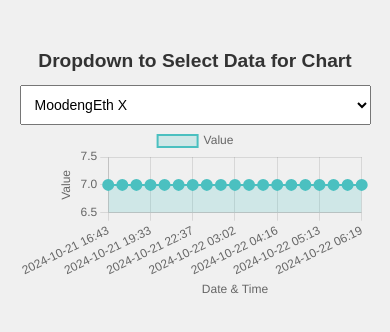
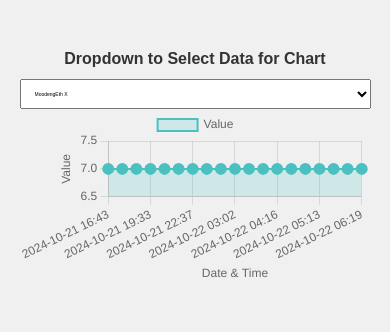
Before and after one commit to WardGoose/WardGoose.github.io, a plain HTML site: page index.html in a window 390 px wide. Drawn offline with nearby package versions, Linux system fonts and the light colour scheme.

Commit message:
(edit) mobile_view

```diff
--- a/static/css/style.css
+++ b/static/css/style.css
@@ -31,10 +31,10 @@ select {
 /* 모바일 대응을 위한 미디어 쿼리 */
 @media (max-width: 600px) {
     h1 {
-        font-size: 1.2em;  /* 모바일에서의 폰트 크기 */
+        font-size: 1em;  /* 모바일에서의 폰트 크기 */
     }
 
     select {
-        font-size: 14px;  /* 모바일에서의 드롭다운 폰트 크기 */
+        font-size: 5px;  /* 모바일에서의 드롭다운 폰트 크기 */
     }
 }
```
